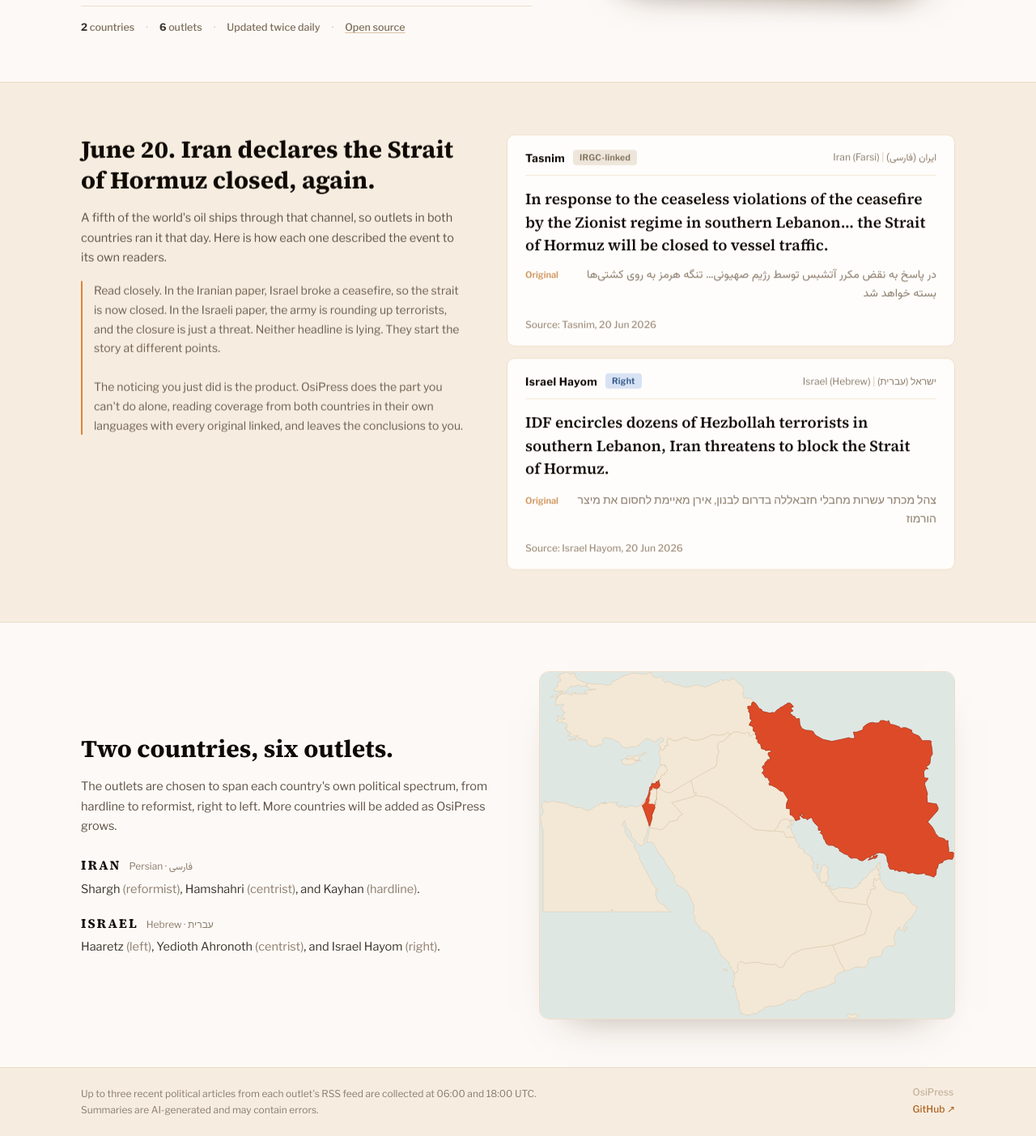
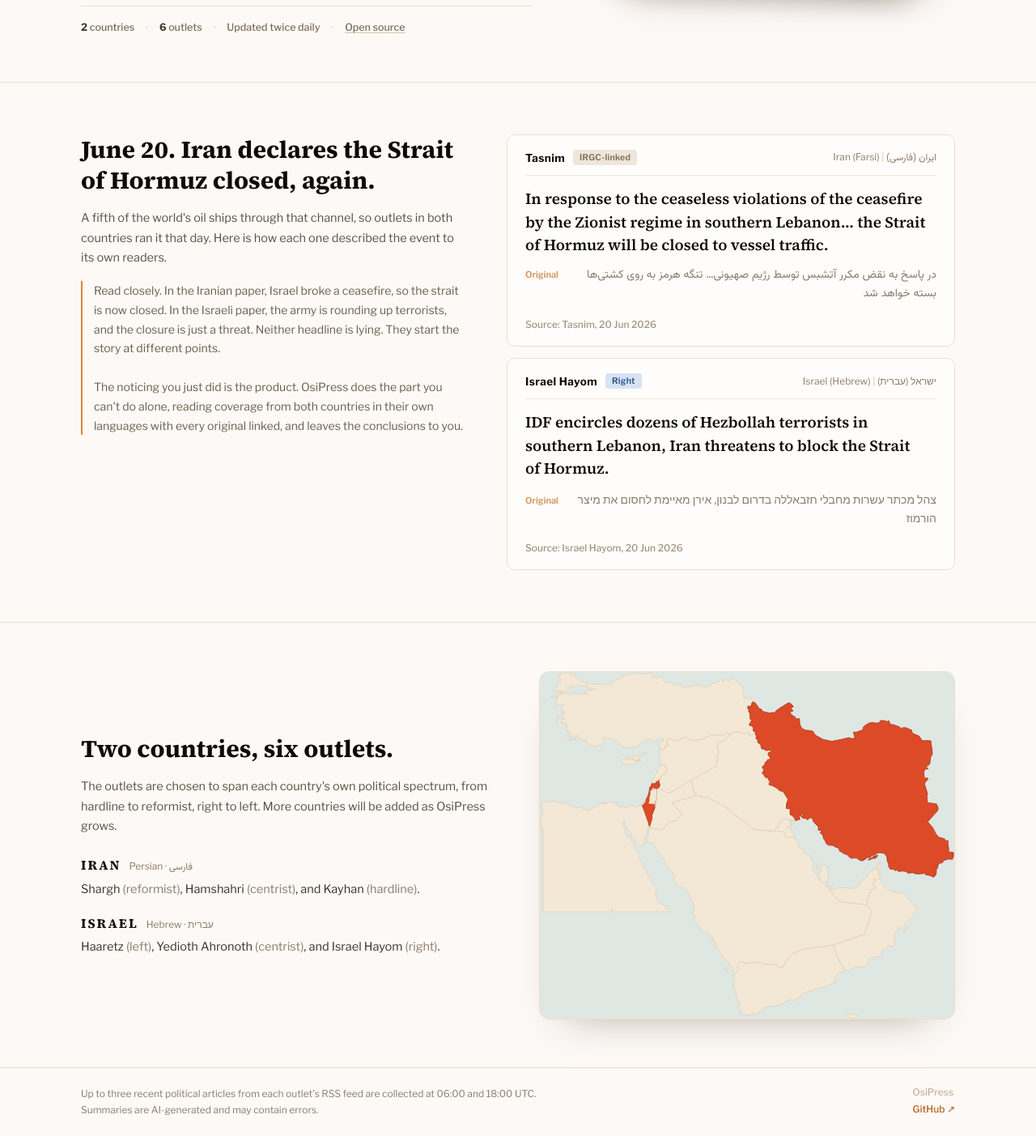
Before and after one commit to ShlokShar/OsiPress, a Flask app: page / in a window 1280 px wide. Shown: the part 551-1954 px from the top of the page at 81% size. Run offline with Flask 3, Linux system fonts and the light colour scheme.

Commit message:
updated landing page UI

```diff
--- a/templates/landing.html
+++ b/templates/landing.html
@@ -164,8 +164,8 @@
                         </div>
                     </div>
                 </section>
-                <!-- ============ EXAMPLE (tinted band) ============ -->
-                <section data-screen-label="Example" style="background: #f6ede0; border-top: 1px solid #ecdcc6; border-bottom: 1px solid #ecdcc6;">
+                <!-- ============ EXAMPLE (rule-separated band) ============ -->
+                <section data-screen-label="Example" style="background: #fdf9f6; border-top: 1px solid #eeddc9; border-bottom: 1px solid #eeddc9;">
                     <div style="max-width: 1080px; margin: 0 auto; padding: 64px 36px; display: flex; flex-wrap: wrap; align-items: flex-start; gap: 40px 52px;">
                         <div data-reveal data-sticky style="flex: 1 1 300px; min-width: 280px; align-self: flex-start;">
                             <h2 style="margin: 0 0 16px; font-family: 'Source Serif 4', serif;
@@ -246,7 +246,7 @@
                     </div>
                 </section>
                 <!-- ============ FOOTER ============ -->
-                <div style="background: #f6ede0; border-top: 1px solid #ecdcc6;">
+                <div style="background: #fdf9f6; border-top: 1px solid #eeddc9;">
                     <footer style="max-width: 1080px; margin: 0 auto; padding: 22px 36px; display: flex; justify-content: space-between; align-items: flex-start; gap: 20px 32px; flex-wrap: wrap;">
                         <p style="margin: 0; font-size: 12px; line-height: 1.65; color: #8b7c6c; max-width: 74ch;">Up to three recent political articles from each outlet's RSS feed are collected at 06:00 and 18:00 UTC. Summaries are AI-generated and may contain errors.</p>
                         <div style="display: flex; flex-direction: column; gap: 6px; font-size: 12px;">
```
